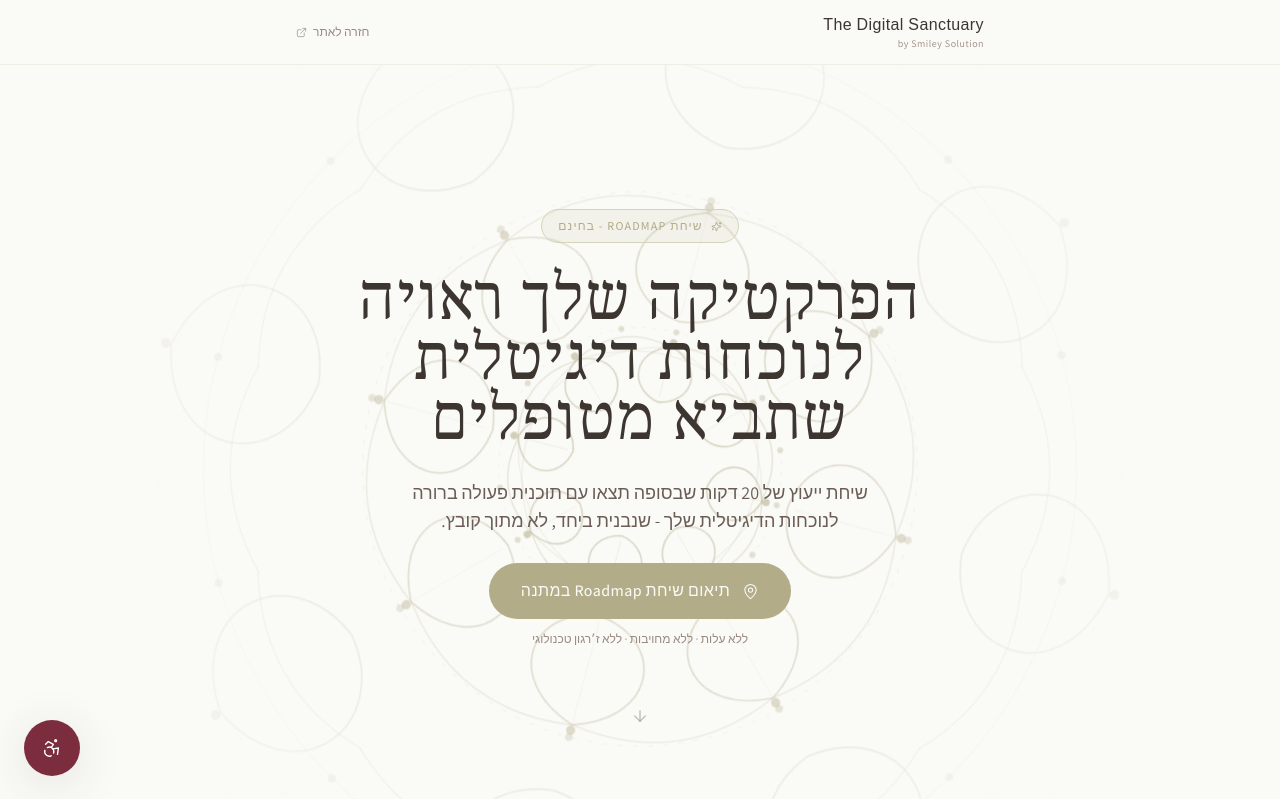
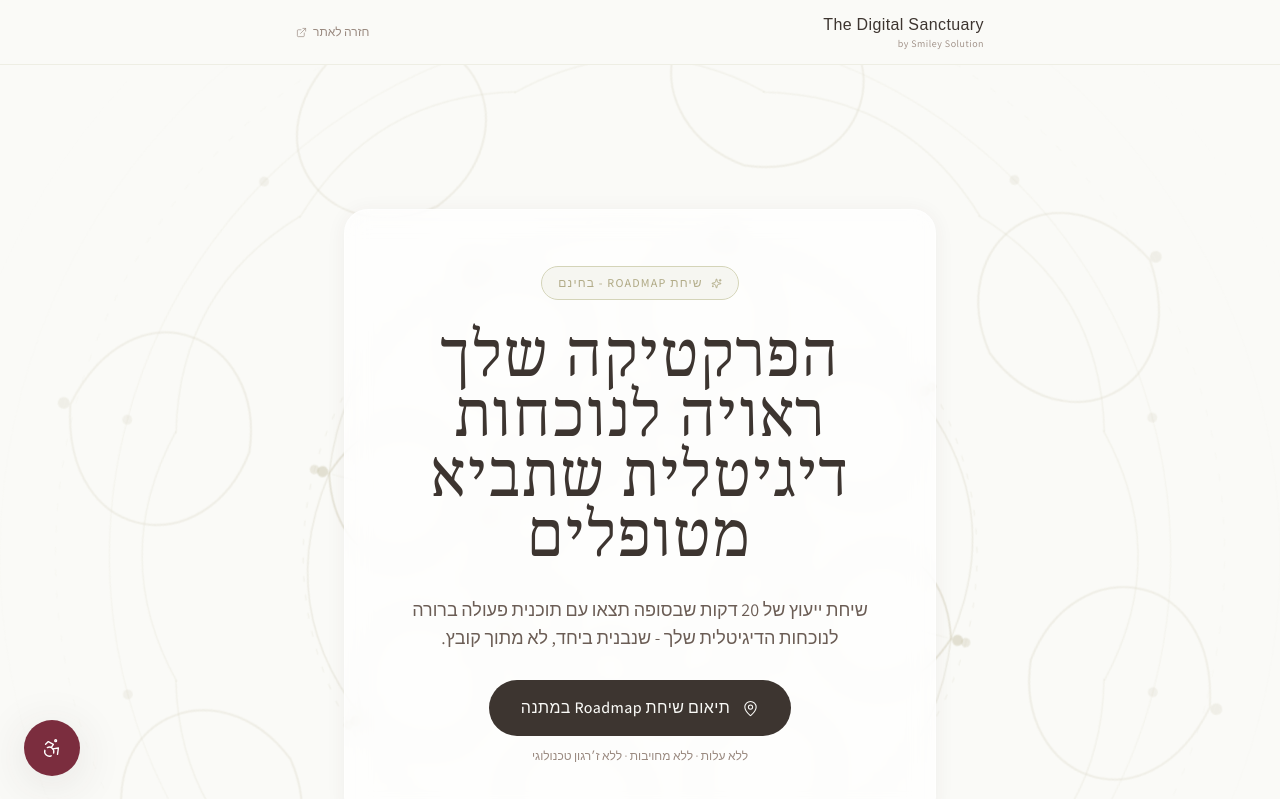
Before and after one commit to krollkim/TheDigitalSanctuary, a Next.js app: page /roadmap in a window 1280 px wide. Shown: the top 799 px of the page. Built offline with nearby package versions, Linux system fonts and the light colour scheme.

Commit message:
feat: visual fix hero section

```diff
--- a/src/app/globals.css
+++ b/src/app/globals.css
@@ -73,12 +73,12 @@ html {
   /* ─── Primary Button ─────────────────────────────────────────── */
   .btn-primary {
     @apply inline-flex items-center gap-3
-    bg-sanctuary-sage text-sanctuary-off-white
+    bg-sanctuary-brown text-sanctuary-off-white
     px-8 py-4 rounded-full
     font-sans font-medium text-sm tracking-wide
     transition-all duration-300 ease-sanctuary
-    hover:bg-sanctuary-sage-dark hover:shadow-sanctuary-md hover:-translate-y-0.5
-    focus-visible:ring-2 focus-visible:ring-sanctuary-sage focus-visible:ring-offset-2;
+    hover:bg-sanctuary-brown-mid hover:shadow-sanctuary-md hover:-translate-y-0.5
+    focus-visible:ring-2 focus-visible:ring-sanctuary-brown focus-visible:ring-offset-2;
   }
 
   /* ─── Ghost Button ───────────────────────────────────────────── */
--- a/src/app/roadmap/page.tsx
+++ b/src/app/roadmap/page.tsx
@@ -369,7 +369,10 @@ export default function RoadmapPage() {
           </div>
 
           <div className="relative z-10 max-w-2xl mx-auto px-6 sm:px-10">
-            <div className="flex flex-col items-center text-center gap-7">
+            <div className="flex flex-col items-center text-center gap-7
+            bg-white/70 backdrop-blur-md rounded-3xl
+            px-8 py-12 sm:py-14
+            border border-white/50 shadow-sanctuary">
               <span
                 className="hero-item inline-flex items-center gap-2 label-tag text-sanctuary-sage
                   bg-sanctuary-sage/10 border border-sanctuary-sage-light px-4 py-2 rounded-full"
@@ -380,7 +383,7 @@ export default function RoadmapPage() {
 
               <h1
                 className="hero-item font-serif text-4xl sm:text-5xl lg:text-6xl text-sanctuary-brown
-                  font-light leading-tight tracking-wide"
+                  font-normal leading-tight tracking-wide"
               >
                 הפרקטיקה שלך ראויה לנוכחות דיגיטלית שתביא מטופלים
               </h1>
--- a/src/components/HeroVisuals.tsx
+++ b/src/components/HeroVisuals.tsx
@@ -127,8 +127,10 @@ export function HeroVisuals() {
             cx={CX} cy={CY} r="450"
             gradientUnits="userSpaceOnUse"
           >
-            <stop offset="8%"   stopColor="white" stopOpacity="1" />
-            <stop offset="58%"  stopColor="white" stopOpacity="0.72" />
+            {/* Donut shape: faint at centre (text zone), peaks at mid-ring, dissolves at edge */}
+            <stop offset="0%"   stopColor="white" stopOpacity="0.28" />
+            <stop offset="45%"  stopColor="white" stopOpacity="0.68" />
+            <stop offset="75%"  stopColor="white" stopOpacity="0.60" />
             <stop offset="100%" stopColor="white" stopOpacity="0" />
           </radialGradient>
           <mask id="mmask">
```
